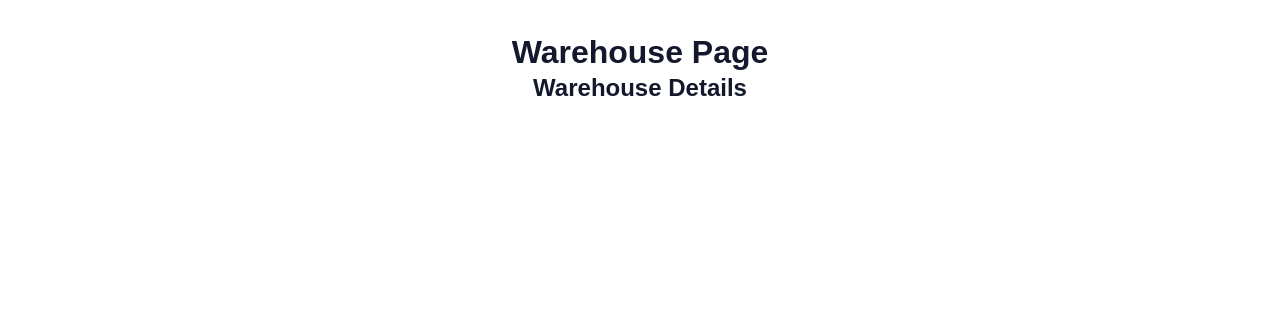
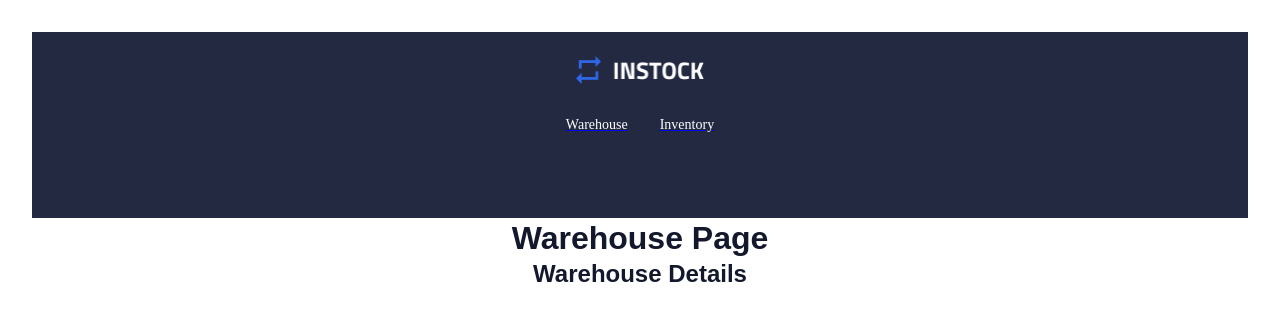
Before and after one commit to winnier21/APR-24-W-5-InStock, a React (Vite) app in the folder Client/: page / in a window 1280 px wide. Shown: the top 320 px of the page. Built offline with nearby package versions, Linux system fonts and the light colour scheme; a web font is replaced by a local one.

Commit message:
header styling

```diff
--- a/Client/package.json
+++ b/Client/package.json
@@ -11,6 +11,7 @@
   },
   "dependencies": {
     "axios": "^1.7.2",
+    "dom": "^0.0.3",
     "react": "^18.3.1",
     "react-dom": "^18.2.0",
     "react-router-dom": "^6.24.0",
--- a/Client/src/App.jsx
+++ b/Client/src/App.jsx
@@ -1,12 +1,14 @@
-import React from 'react';
-import { BrowserRouter, Route, Routes } from 'react-router-dom';
-import WarehousePage from './pages/WarehousePage/WarehousePage';
-import InventoryPage from './pages/InventoryPage/InventoryPage';
-import './App.scss'
+import React from "react";
+import { BrowserRouter, Route, Routes } from "react-router-dom";
+import WarehousePage from "./pages/WarehousePage/WarehousePage";
+import InventoryPage from "./pages/InventoryPage/InventoryPage";
+import Header from "./components/Header/Header";
+import "./App.scss";
 
 function App() {
   return (
     <BrowserRouter>
+      <Header />
       <Routes>
         <Route path="/" element={<WarehousePage />} />
         <Route path="/inventory" element={<InventoryPage />} />
--- a/Client/src/components/Header/Header.jsx
+++ b/Client/src/components/Header/Header.jsx
@@ -1,18 +1,26 @@
 import React from 'react';
 import './Header.scss';
-import logo from '../../assets/Logo/InStock-Logo_1x.png';
-// import {link} from 'react-router-dom';
+import logo from '../../assets/Logo/InStock-Logo_2x.png';
+import { Link } from "react-router-dom";
 
 function Header() {
   return (
     <nav className='header'>
-        {/* <link to ="/"> */}
+        <div className='header__container'>
+        <div className="header__logo-container">
+        <Link to ="/">
         <img src={logo} alt="InStock Logo" className="header__logo"/>
-        <section className='header__container'>
+        </Link>
+        </div>
+        <section className='header__wrapper'>
+        <Link className='header__link' to ='/warehouses'>
         <h3>Warehouse</h3>
+        </Link>
+        <Link className='header__link' to ='/inventory'>
         <h3>Inventory</h3>
+        </Link>
         </section>
-        {/* </link> */}
+        </div>
         </nav>
   )
 }
--- a/Client/src/components/Header/Header.scss
+++ b/Client/src/components/Header/Header.scss
@@ -1,3 +1,48 @@
-// @use "../../styles/partials/mixins" as *;
-// @use "../../styles/partials/typography" as *;
-// @use "../../styles/partials/variables" as *;
+@use "../../styles/partials/mixins" as *;
+@use "../../styles/partials/typography" as *;
+@use "../../styles/partials/variables" as *;
+
+.header {
+  width: 100%;
+  height: 12.5rem;
+  background-color: $graphite;
+  align-items: center;
+  justify-content: center;
+  @include tablet {
+    height: 11.625rem;
+  }
+  @include desktop {
+    height: 11.625rem;
+  }
+  &__container {
+    width: 100%;
+    align-items: center;
+    justify-content: center;
+  }
+  &__logo {
+    height: 1.75rem;
+    padding-top: $padding-large;
+    padding-bottom: $padding-large;
+    width: 8.03688rem;
+    margin-left:7.69rem;
+    margin-right: 7.71rem;
+  }
+  &__logo-container {
+    display: flex;
+    justify-content: center;
+    align-items: center;
+    width: 100%;
+  }
+
+  &__wrapper {
+    display: flex;
+    justify-content: center;
+
+    h3 {
+      color: $white;
+      font-family: "Titillium Web";
+      font-weight: 400;
+      padding: 0 $padding-med 0 $padding-med;
+    }
+  }
+}
--- a/Client/src/styles/partials/_variables.scss
+++ b/Client/src/styles/partials/_variables.scss
@@ -21,3 +21,7 @@ $tablet-breakpoint: 48rem;
 $desktop-breakpoint: 80rem;
 
 $status-radius: 1.25rem;
+
+$padding-sm: .5rem;
+$padding-med: 1rem;
+$padding-large: 1.5rem;
```
Also changed, not shown: 1 other file (tests, documents, lock files or other folders).
